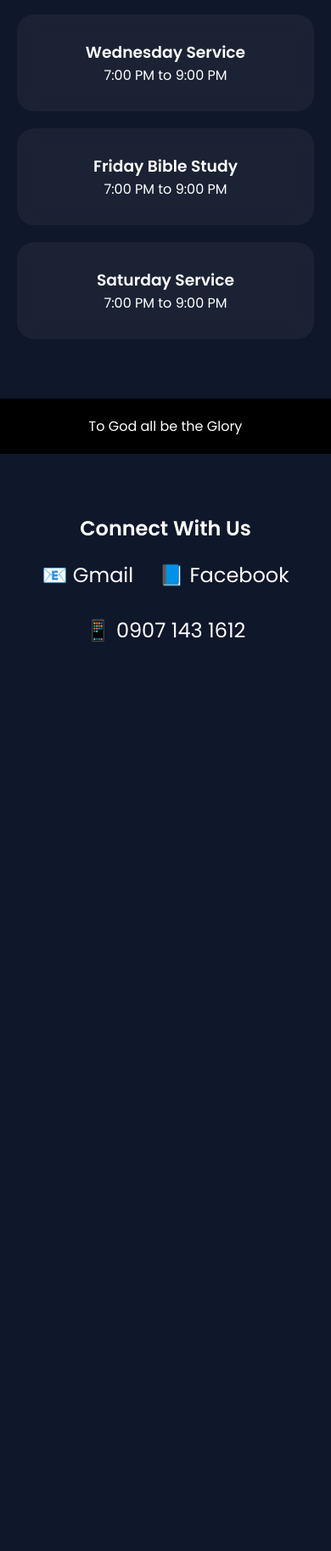
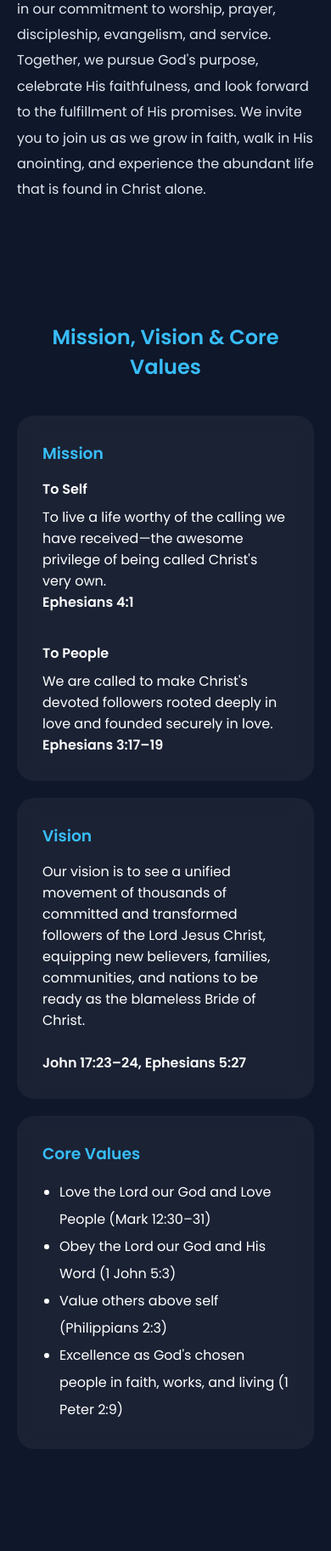
Before and after one commit to raz-el650/JCOMDACwebsite, a Flask app: page / in a window 390 px wide. Shown: the part 2366-4191 px from the top of the page at 85% size. Before the commit the page ends 3121 px from the top, so only its background shows below. Run offline with Flask 3, Linux system fonts and the light colour scheme.

Commit message:
-m "Fix mobile layout"

```diff
--- a/templates/index.html
+++ b/templates/index.html
@@ -177,7 +177,13 @@
   color: #e2e8f0;
 }
    @media (max-width: 768px) {
+.desktop-nav {
+  display: none;
+}
 
+.mobile-menu {
+  display: block;
+}
   header {
     flex-direction: column;
     padding: 15px;
@@ -247,6 +253,79 @@
     font-size: 16px;
   }
 }
+    #mission-vision h2{
+  color:#38bdf8;
+  margin-bottom:30px;
+}
+
+#mission-vision .card{
+  text-align:left;
+}
+
+#mission-vision h3{
+  color:#38bdf8;
+  margin-bottom:15px;
+}
+
+#mission-vision h4{
+  margin-top:10px;
+  margin-bottom:8px;
+  color:#fff;
+}
+
+#mission-vision ul{
+  padding-left:20px;
+}
+    html {
+  scroll-behavior: smooth;
+}
+    .menu-container {
+  position: relative;
+}
+
+.menu-btn {
+  background: #38bdf8;
+  color: white;
+  border: none;
+  padding: 10px 18px;
+  border-radius: 8px;
+  cursor: pointer;
+}
+
+.dropdown-menu {
+  display: none;
+  position: absolute;
+  right: 0;
+  top: 50px;
+  background: rgba(0,0,0,0.9);
+  min-width: 180px;
+  border-radius: 10px;
+  overflow: hidden;
+  backdrop-filter: blur(10px);
+}
+
+.dropdown-menu a {
+  display: block;
+  padding: 12px;
+  color: white;
+  text-decoration: none;
+}
+
+.dropdown-menu a:hover {
+  background: rgba(56,189,248,0.3);
+}
+
+.dropdown-menu.show {
+  display: block;
+}
+    .mobile-menu {
+  display: none;
+}
+
+.desktop-nav {
+  display: flex;
+}
+
   </style>
 </head>
 <body>
@@ -257,12 +336,23 @@
     <h3>JCOMDAC</h3>
   </div>
 
-  <nav>
+  <nav class="desktop-nav">
+  <a href="#">Home</a>
+  <a href="#about">About</a>
+  <a href="#services">Services</a>
+  <a href="#contact">Contact</a>
+</nav>
+
+<div class="mobile-menu menu-container">
+  <button class="menu-btn" onclick="toggleMenu()">☰</button>
+
+  <div class="dropdown-menu" id="dropdownMenu">
     <a href="#">Home</a>
     <a href="#about">About</a>
     <a href="#services">Services</a>
     <a href="#contact">Contact</a>
-  </nav>
+  </div>
+</div>
 </header>
 
 <section class="hero">
@@ -274,10 +364,12 @@
 
   <h1>Jesus Christ Our Mighty Deliverer and Anointing Church</h1>
 
-  <p>Faith • Healing • Anointing</p>
+  <p> Faith • Healing • Anointing
+  • Deliverance </p>
 
   <button class="btn">Join Us</button>
 </section>
+ <section id="about" class="section">
   <h2>About Us</h2>
   <p>
     Jesus Christ Our Mighty Deliverer and Anointing Church is a Christ-centered
@@ -318,7 +410,55 @@
     anointing, and experience the abundant life that is found in Christ alone.
   </p>
 </section>
+<section id="mission-vision" class="section">
+  <h2>Mission, Vision & Core Values</h2>
 
+  <div class="cards">
+
+    <div class="card">
+      <h3>Mission</h3>
+
+      <h4>To Self</h4>
+      <p>
+        To live a life worthy of the calling we have received—the awesome privilege
+        of being called Christ's very own.
+        <br><strong>Ephesians 4:1</strong>
+      </p>
+
+      <br>
+
+      <h4>To People</h4>
+      <p>
+        We are called to make Christ's devoted followers rooted deeply in love
+        and founded securely in love.
+        <br><strong>Ephesians 3:17–19</strong>
+      </p>
+    </div>
+
+    <div class="card">
+      <h3>Vision</h3>
+      <p>
+        Our vision is to see a unified movement of thousands of committed and
+        transformed followers of the Lord Jesus Christ, equipping new believers,
+        families, communities, and nations to be ready as the blameless Bride
+        of Christ.
+        <br><br>
+        <strong>John 17:23–24, Ephesians 5:27</strong>
+      </p>
+    </div>
+
+    <div class="card">
+      <h3>Core Values</h3>
+      <ul style="text-align:left; line-height:2;">
+        <li>Love the Lord our God and Love People (Mark 12:30–31)</li>
+        <li>Obey the Lord our God and His Word (1 John 5:3)</li>
+        <li>Value others above self (Philippians 2:3)</li>
+        <li>Excellence as God's chosen people in faith, works, and living (1 Peter 2:9)</li>
+      </ul>
+    </div>
+
+  </div>
+</section>
 <section id="services" class="section">
   <h2>Our Services</h2>
   <div class="cards">
@@ -352,7 +492,7 @@
 </footer>
 
 <!-- CONTACT ICONS -->
-<section class="section">
+<section id="contact" class="section">
   <h2>Connect With Us</h2>
   <div style="margin-top:20px; display:flex; justify-content:center; gap:30px; flex-wrap:wrap;">
     <a href="mailto:jcomdac@gmail.com" target="_blank" style="text-decoration:none; color:white; font-size:24px;">
@@ -392,6 +532,11 @@ window.addEventListener('scroll', () => {
     }
   });
 });
+  function toggleMenu() {
+  document.getElementById("dropdownMenu")
+          .classList.toggle("show");
+}
+
 </script>
 
 </body>
```
